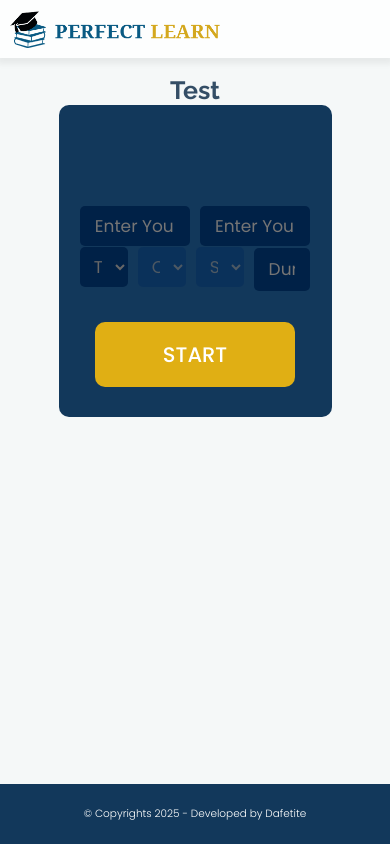
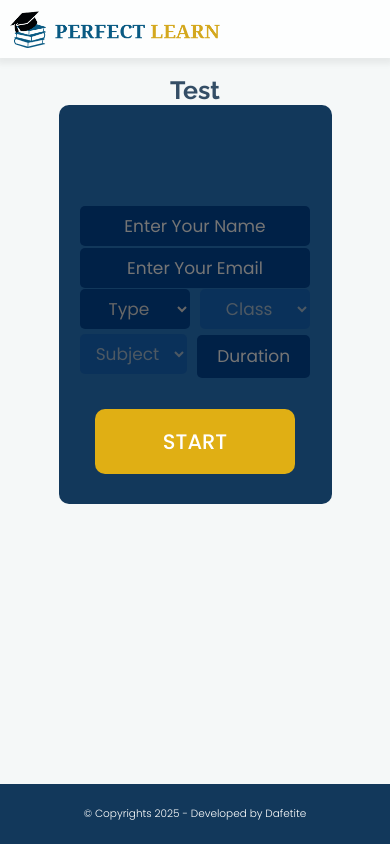
Before and after one commit to DafetiteOgaga/studdiebudie_frontend, a React (Create React App) app: page /tests in a window 390 px wide. Built offline with nearby package versions, Linux system fonts and the light colour scheme.

Commit message:
fixed PreTest.js: fixed and improved for respponsiveness

```diff
--- a/src/components/takeTests/PreTest.js
+++ b/src/components/takeTests/PreTest.js
@@ -1,6 +1,8 @@
 import { useEffect, useState } from 'react';
 import { ConvertCase } from '../../hooks/ConvertCase';
 import { QuestionInfo } from '../data/QuestionInfo';
+// import { useIsMobile } from '../../hooks/IsMobile';
+import { useIsMobile } from '../../hooks/IsMobile';
 // import { DateTimeID } from '../../hooks/DateTimeID';
 
 // const typeArray = ['type', 'primary/basic', 'secondary'];
@@ -30,6 +32,7 @@ function PreTest(args) {
 		primarySubjectArray,
 		secondarySubjectArray
 	} = QuestionInfo();
+	const { isMobile } = useIsMobile();
 	// const [info, setInfo] = useState(testInputs);
 	const [info, setInfo] = useState({});
 	// const dateTimeID = DateTimeID();
@@ -58,13 +61,14 @@ function PreTest(args) {
 	console.log('info:', info)
 	const classArray = (info?.typeCategory === 'primary/basic') ? primaryArray : (info?.typeCategory === 'secondary') ? secondaryArray : null;
 	const subjectArray = (info?.typeCategory === 'primary/basic') ? primarySubjectArray : (info?.typeCategory === 'secondary') ? secondarySubjectArray : null;
+	console.log({isMobile})
 	return (
 		<div className="row pretest_bg">
 			<div className="vertical_scroll">
 				<div className="c_form">
 					<fieldset>
 						<div className="full field">
-							<div style={styles.rowForm}>
+							<div className="rowForm">
 								{/* name */}
 								<input
 								className="c_form_option_input"
@@ -84,11 +88,13 @@ function PreTest(args) {
 							</div>
 
 							{/* typeCategory, classCategory, subject */}
-							<div style={styles.rowForm}>
+							<div className="rowForm">
+								<div className="rowForm rowForm2 divWidth">
 									{/* typeCategory */}
 									<select
+									// style={{width: '100%'}}
 									// style={{width: '60%', background: formData.term ? '#f3f3f3':null}}
-								className="c_form_input"
+									className="c_form_input resetMarginTo1"
 									value={info.typeCategory||''}
 									onChange={handleInfoChange}
 									name="typeCategory"
@@ -102,8 +108,9 @@ function PreTest(args) {
 
 									{/* classCategory */}
 									<select
+									// style={{width: '60%'}}
 									// style={{width: '60%', background: formData.term ? '#f3f3f3':null}}
-								className="c_form_input"
+									className="c_form_input resetMarginTo1"
 									value={info.classCategory||'Class'}
 									onChange={handleInfoChange}
 									disabled={!classArray}
@@ -115,11 +122,13 @@ function PreTest(args) {
 											</option>
 										))||(<option>Class</option>)}
 									</select>
+								</div>
 
+								<div className="rowForm rowForm2">
 									{/* subject */}
 									<select
-								// style={{width: '60%', background: formData.term ? '#f3f3f3':null}}
-								className="c_form_input"
+									// style={{width: '30%'}}
+									className="c_form_input resetMarginTo1"
 									value={info.subject||'Subject'}
 									onChange={handleInfoChange}
 									disabled={!subjectArray}
@@ -134,12 +143,14 @@ function PreTest(args) {
 
 									{/* duration */}
 									<input
+									// style={{width: '30%'}}
 									className="c_form_option_input"
 									name="duration" type="duration"
 									placeholder="Duration"
 									value={info.duration||''}
 									onChange={handleInfoChange}
 									required/>
+								</div>
 							</div>
 
 							{/* wrong answer3 */}
```
Lines whose indentation alone changed are shown as unchanged.
